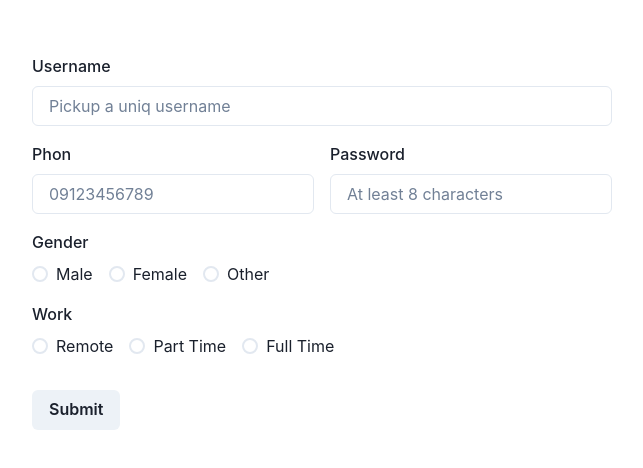
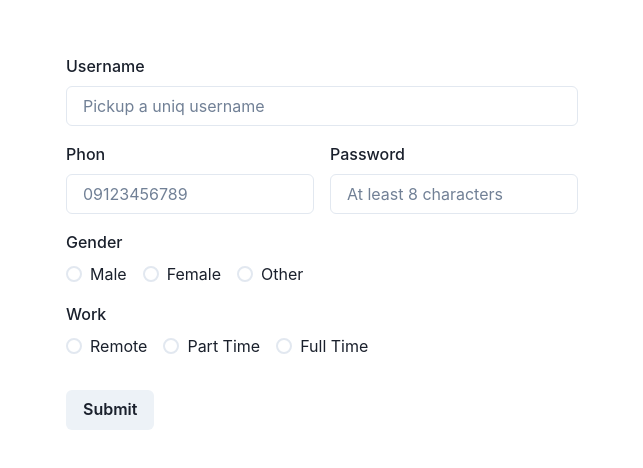
Before and after one commit to nonchain/form-generator-react, a React (Vite) app: page / in a window 1280 px wide. Shown: the part 158-626 px from the top of the page, without its empty margins (318-961 px from the left). Built offline with nearby package versions, Linux system fonts and the light colour scheme.

Commit message:
:sparkles: (App): Implement the FormGenerator component

```diff
--- a/src/App.tsx
+++ b/src/App.tsx
@@ -1,15 +1,17 @@
 // Components
-import { Stack } from "@chakra-ui/react";
-import FormGenerator from "./components/form-generator/form-generator"
+import { Box, Stack } from "@chakra-ui/react";
+import FormGenerator from "./components/form-generator/form-generator";
 // Files
 import formJson from "./dummy-form-json.json";
 
 function App() {
   return (
     <Stack minHeight="100vh" alignItems="center" justifyContent="center">
-      <FormGenerator jsonFile={formJson}/>
+      <Box width="40%">
+        <FormGenerator jsonFile={formJson} />
+      </Box>
     </Stack>
-  )
+  );
 }
 
-export default App
+export default App;
```
